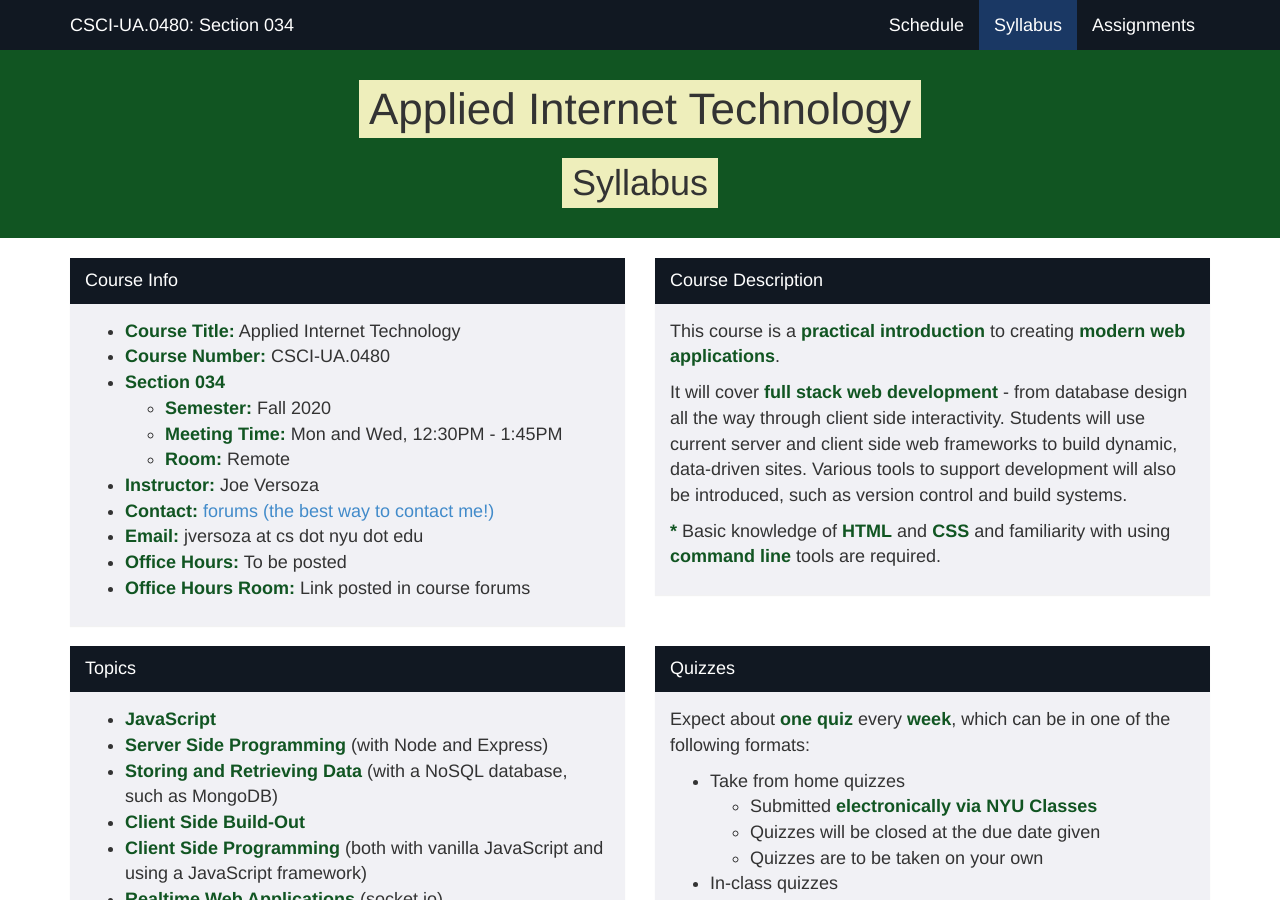
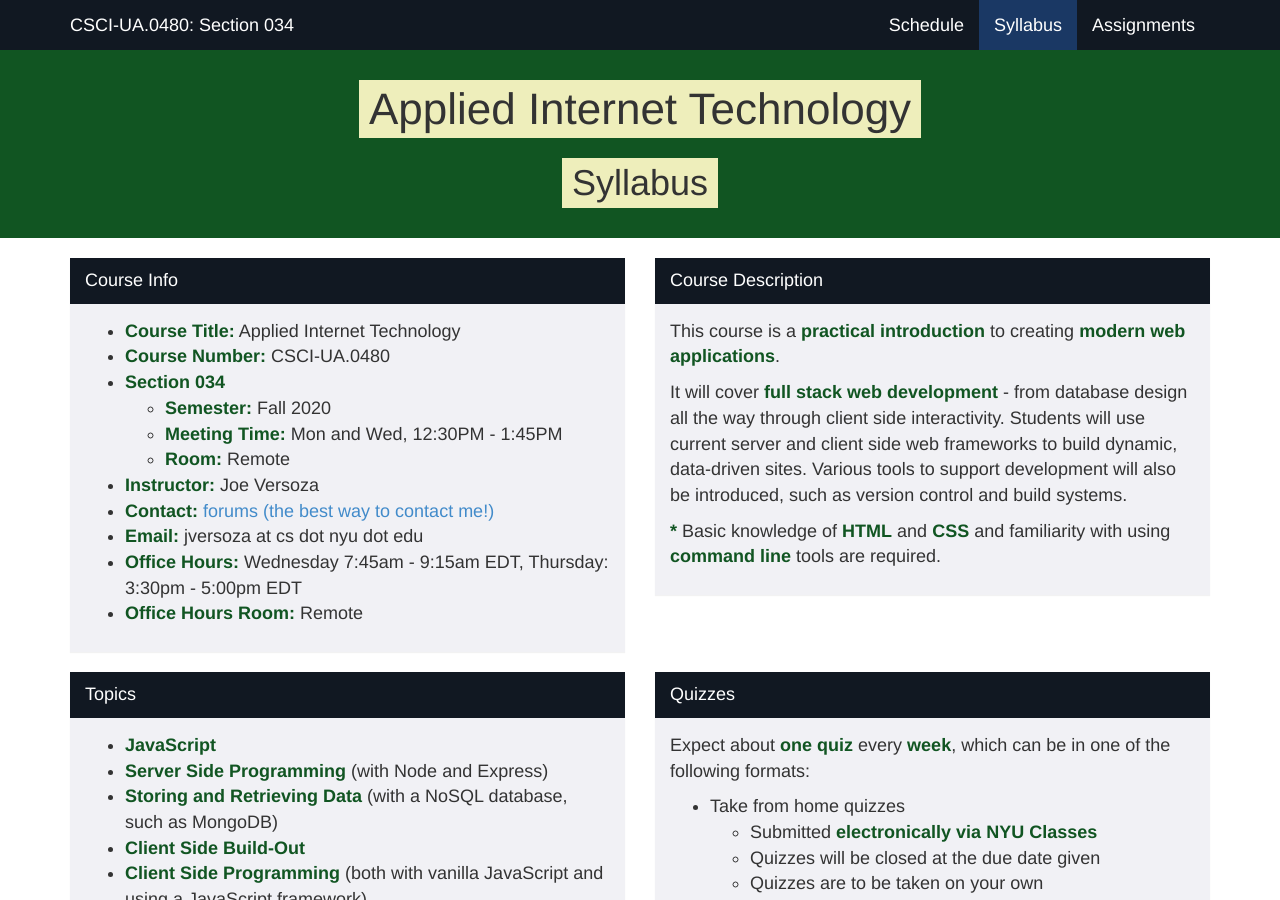
Before and after one commit to foureyes/csci-ua.0480-fall2020-034, a Jekyll site: the page built from syllabus.markdown, in a window 1280 px wide and 900 px high. Built offline with Jekyll 4.4.1, drawn with Linux system fonts in a browser that asks for light colours; a script that is not in the unit is left out.

Commit message:
update office hours

```diff
--- a/_config.yml
+++ b/_config.yml
@@ -79,8 +79,8 @@ vars:
   course_site_alt: http://cs.nyu.edu/~jversoza
 
   # office hours
-  office_hours: "To be posted"
-  office_hours_room: Link posted in course forums
+  office_hours: "Wednesday 7:45am - 9:15am EDT, Thursday: 3:30pm - 5:00pm EDT"
+  office_hours_room: Remote
 
   # finals
   # CSCI-UA.0480-002  Special Topics: Applied Internet Technology Joseph Versoza      Tuesday, December 16, 2014  8:00AM - 9:50AM
--- a/index.markdown
+++ b/index.markdown
@@ -2,6 +2,7 @@
 layout: default
 nav-state: index
 ---
+
 
 <!--
 <h1>AIT Test Deploy</h1>
```
